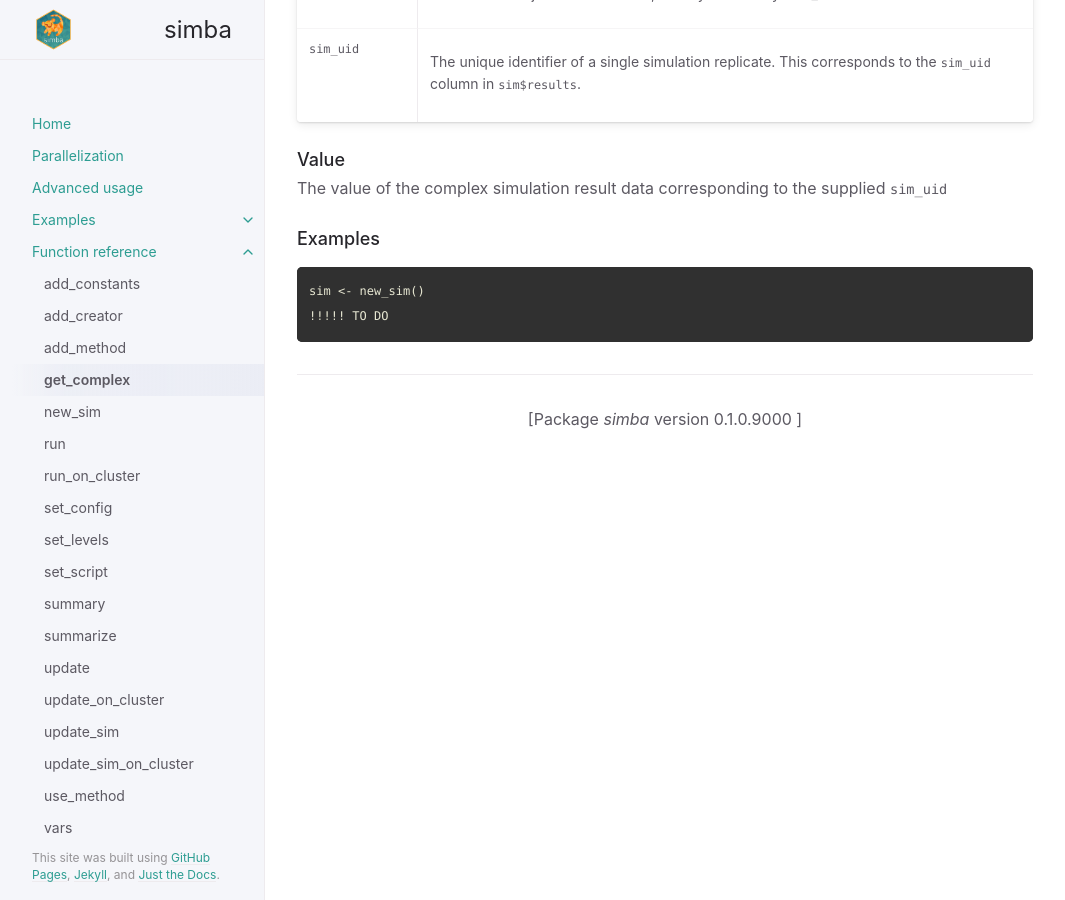
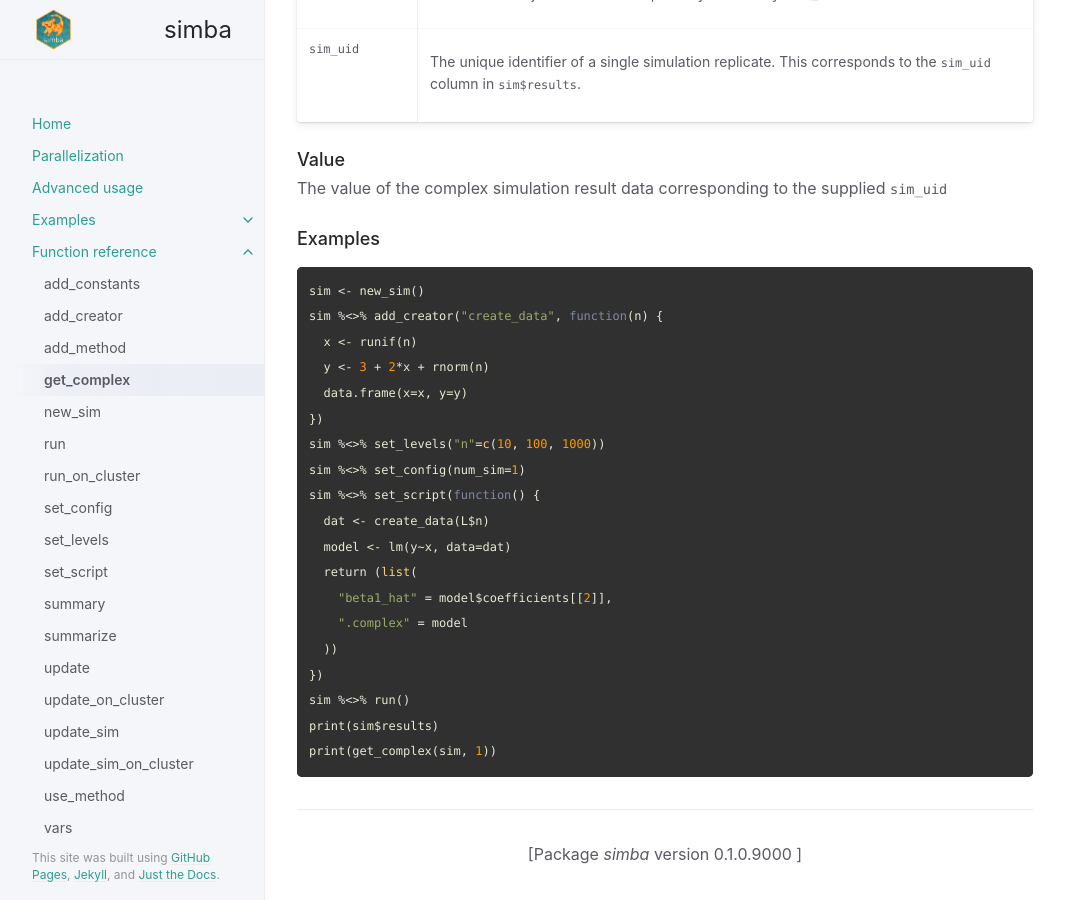
Before and after one commit to Avi-Kenny/SimEngine, a Jekyll site: the page built from docs/docs/function-reference/get_complex.md, in a window 1280 px wide and 900 px high, scrolled down 512 px. Shown: the whole window, without its empty margins (107-1172 px from the left). Built offline with Jekyll 4.4.1, drawn with Linux system fonts in a browser that asks for light colours.

Commit message:
Added example to get_complex()

````diff
--- a/docs/docs/function-reference/get_complex.md
+++ b/docs/docs/function-reference/get_complex.md
@@ -51,7 +51,24 @@ supplied <span style='font-family:&quot;SFMono-Regular&quot;,Menlo,Consolas,Mono
 
 ```R
 sim <- new_sim()
-!!!!! TO DO
+sim %<>% add_creator("create_data", function(n) {
+  x <- runif(n)
+  y <- 3 + 2*x + rnorm(n)
+  data.frame(x=x, y=y)
+})
+sim %<>% set_levels("n"=c(10, 100, 1000))
+sim %<>% set_config(num_sim=1)
+sim %<>% set_script(function() {
+  dat <- create_data(L$n)
+  model <- lm(y~x, data=dat)
+  return (list(
+    "beta1_hat" = model$coefficients[[2]],
+    ".complex" = model
+  ))
+})
+sim %<>% run()
+print(sim$results)
+print(get_complex(sim, 1))
 ```
 
 <hr /><div style="text-align: center;">[Package <em>simba</em> version 0.1.0.9000 ]</div>
````
Also changed, not shown: 2 other files.
